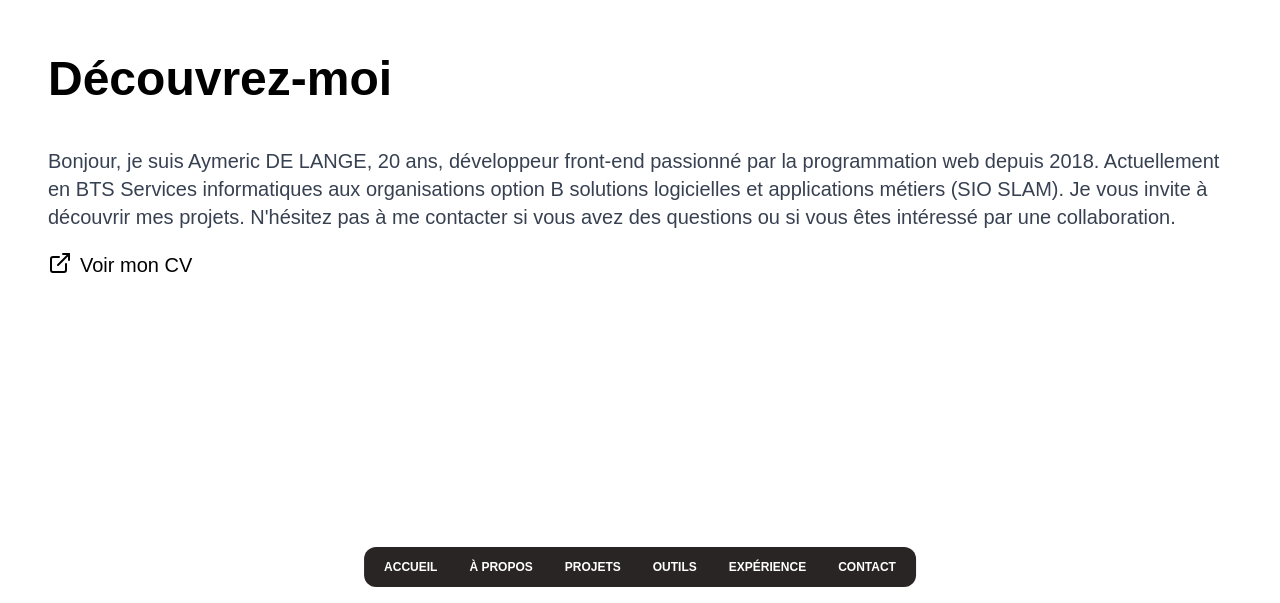
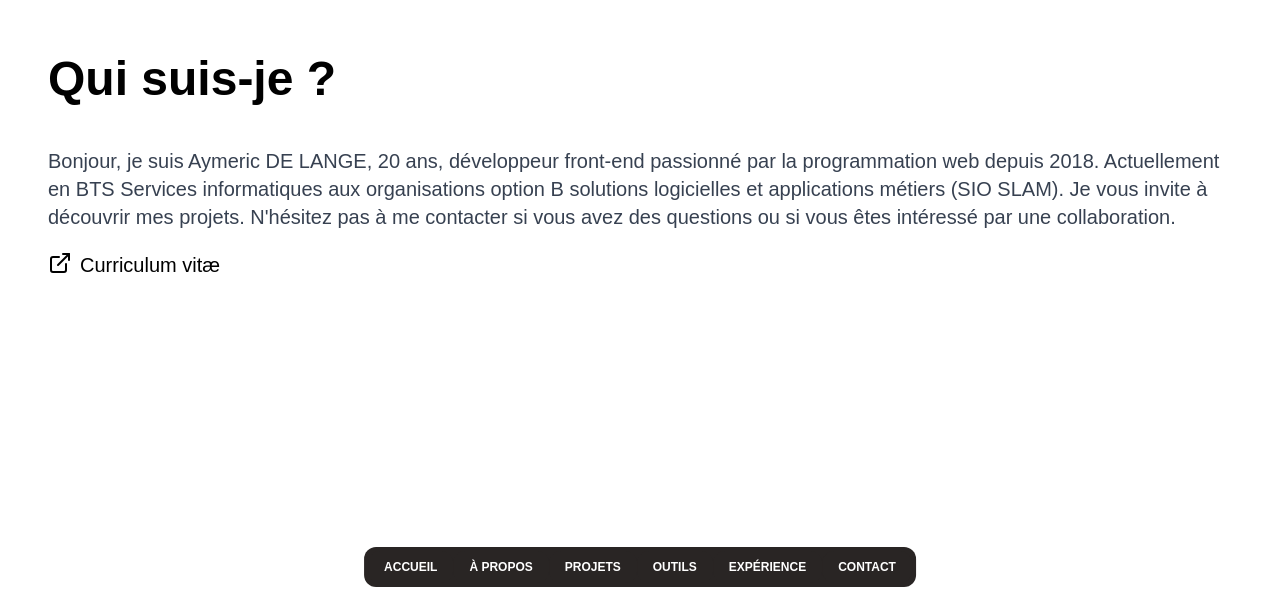
Before and after one commit to AyCoding/next-portfolio, a Next.js app: page /about in a window 1280 px wide. Shown: the part 197-800 px from the top of the page. Built offline with nearby package versions, Linux system fonts and the light colour scheme; a web font is replaced by a local one.

Commit message:
update about page

```diff
--- a/src/app/about/page.tsx
+++ b/src/app/about/page.tsx
@@ -11,7 +11,7 @@ export default function About() {
     return (
         <div
             className="container max-w-[1200px] mx-auto pb-[40px] px-5 md:px-2 sm:flex sm:flex-col sm:justify-center sm:h-screen">
-            <p className="text-5xl font-black py-6">Découvrez-moi</p>
+            <p className="text-5xl font-black py-6">Qui suis-je ?</p>
 
             <section className="w-full h-52 py-5 md:rounded-3xl">
                 <p className="text-xl text-gray-700">
@@ -27,7 +27,7 @@ export default function About() {
                           className="hover:translate-x-1 transition-transform text-xl font-medium flex gap-2"
                     >
                         <ExternalLink/>
-                        Voir mon CV
+                        Curriculum vitæ
                     </Link>
                 </div>
             </section>
```
